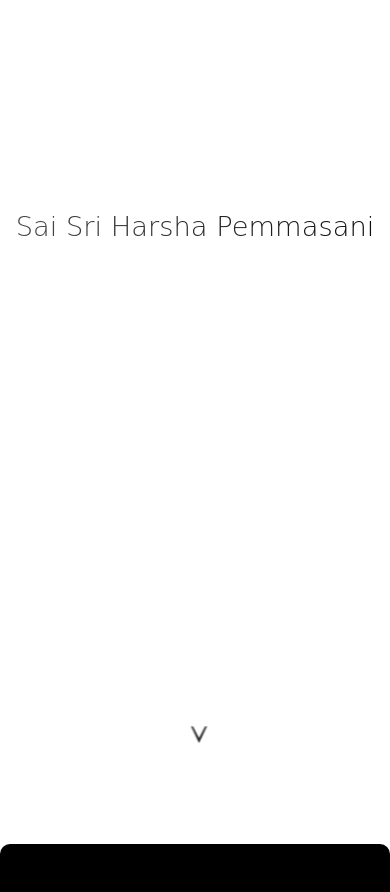
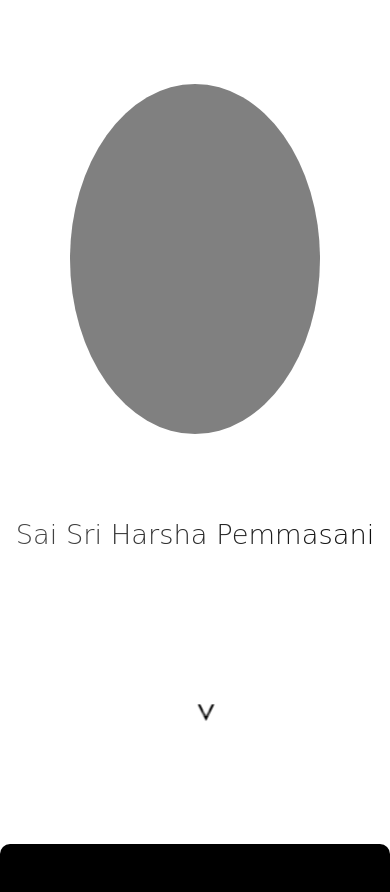
Before and after one commit to Harshachowdary06/updatedPortfolio, a plain HTML site: page index.html in a window 390 px wide. Shown: the top 892 px of the page. Drawn offline with Linux system fonts and the light colour scheme.

Commit message:
updated css

```diff
--- a/css/index.css
+++ b/css/index.css
@@ -137,10 +137,11 @@ body {
   display: block;
   position: fixed;
   overflow: hidden;
+  text-align: center;
 }
 
 .myName {
-
+  margin-top: 5vh;
   font-family: cursive;
   font-size: 7dvw;
   text-align: center;
@@ -164,18 +165,17 @@ body {
   z-index: 2;
 }
 #scrollSection2{
-  position: fixed;
-  width: 50px;
-  height: 50px;
-  top: 85vh;
-  left: 45%;
-
+  width: 60px;
+  justify-content: center;
+  align-items: center;
+  margin: 30px auto;
 }
 .arrow-down {
   width: 35px;
   height: 35px;
-  margin-left:23px;
-  margin-top: 10px;
+  box-sizing: border-box;
+  margin-left: 30px;
+  border: 5px solid black;
   background: linear-gradient(0deg, white ,black,grey);
   background-size: 400% 400%;      /* taller gradient for vertical scroll */
   clip-path: polygon(
@@ -187,6 +187,14 @@ body {
     15% 0%       /* inward fold left */
   );
   animation: gradientScrollDown 0.7s ease infinite, scaleChanger 3s ease infinite;
+}
+
+.profileImage{
+  width: 250px;              /* or any size you want */
+  height: 250px;
+  background-color: gray;    /* placeholder color; replace with background-image or <img> later */
+  border-radius: 50%;        /* make it circular */
+  margin: 10vh auto;
 }
 
 
@@ -222,11 +230,19 @@ body {
     display: none;
   }
   .myName {
-  margin-top: 25vh;
+  margin-top: 5vh;
+}
+#scrollSection2{
+  top: 80vh;
+  left: 45%;
+  position: fixed;
 }
 .arrow-down{
-
   width: 15px;
   height: 15px;
 }
+.profileImage{
+  width: 250px;              /* or any size you want */
+  height: 350px;
 }
+}
--- a/index.html
+++ b/index.html
@@ -17,7 +17,13 @@
 
 
 
-      <div class="myNamesection">
+
+
+      <div class="profileImage">
+
+      </div>
+
+        <div class="myNamesection">
         <h1 class="myName">Sai Sri Harsha Pemmasani</h1>
       </div>
 
--- a/js/indexDesktopNavBar.js
+++ b/js/indexDesktopNavBar.js
@@ -20,9 +20,3 @@ function openPopUp() {
   const popupActionNavBar = document.getElementById("popedUpActionBar");
   popupActionNavBar.style.display = "flex";
 }
-
-document.getElementById("scrollDown").addEventListener("click", () => {
-  document
-    .getElementsByClassName("secondSection")[0]
-    .scrollIntoView({ behavior: "smooth" });
-});
```
